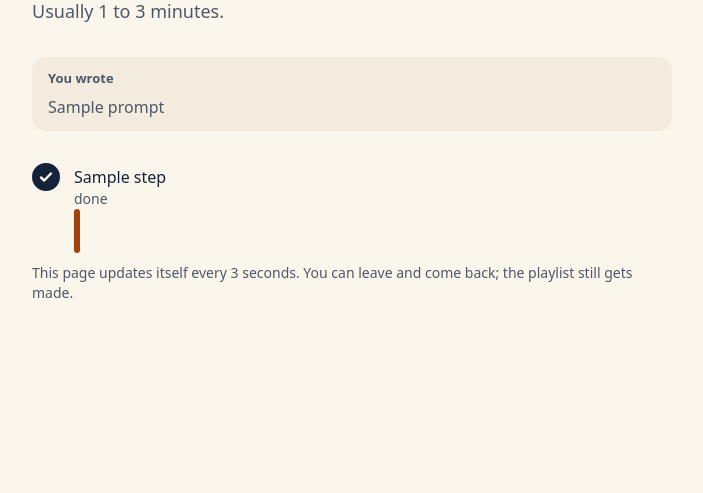
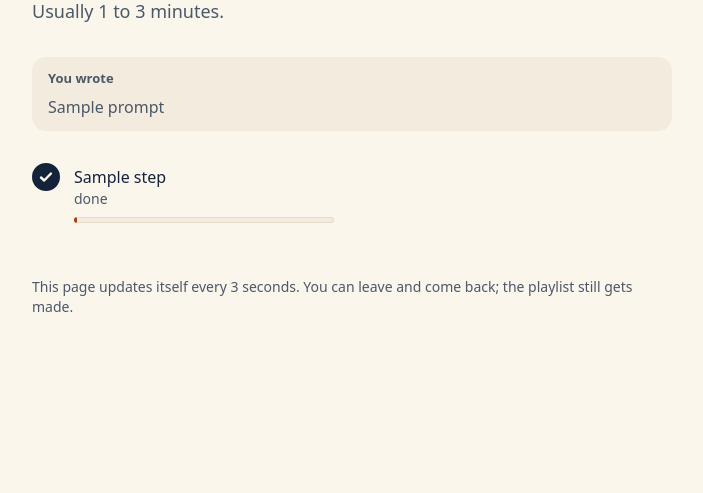
Before and after one commit to mishmish004/Moodify, a Python web app: template templates/job.html in a window 1280 px wide. Shown: the part 200-693 px from the top of the page, without its empty margins (288-991 px from the left). Run offline with Jinja, Linux system fonts and the light colour scheme; the template is opened without the code that fills it: most values are stand-ins (such as "Sample title", 1, 10 or a date in 2020).

Commit message:
Show the progress meter as a thin bar
.mf-meter is a span, so without display: block its height and overflow
did nothing and the fill spilled over the next step as an orange block.

Co-Authored-By: Claude Opus 5.5 <noreply@anthropic.com>
Claude-Session: https://claude.ai/code/session_01Q1C4QXVUaBMRrvHwp8VyXX

```diff
--- a/static/style.css
+++ b/static/style.css
@@ -472,7 +472,7 @@
 .mf-step.is-now .mf-step__text { font-weight: 700; }
 .mf-step.is-wait .mf-step__text { color: var(--mf-ink-2); }
 .mf-step__status { display: block; font-size: var(--mf-t-sm); line-height: var(--mf-lh-sm); color: var(--mf-ink-2); font-weight: 400; }
-.mf-meter { height: 6px; border-radius: 3px; background: var(--mf-sunk); overflow: hidden; box-shadow: inset 0 0 0 1px var(--mf-line); margin-top: 8px; max-width: 260px; }
+.mf-meter { display: block; height: 6px; border-radius: 3px; background: var(--mf-sunk); overflow: hidden; box-shadow: inset 0 0 0 1px var(--mf-line); margin-top: 8px; max-width: 260px; }
 .mf-meter span { display: block; height: 100%; background: var(--mf-accent-ink); border-radius: 3px; transition: width 400ms var(--mf-ease-out); }
 
 /* ---------- 16. Disclosure (details/summary) ---------- */
```
